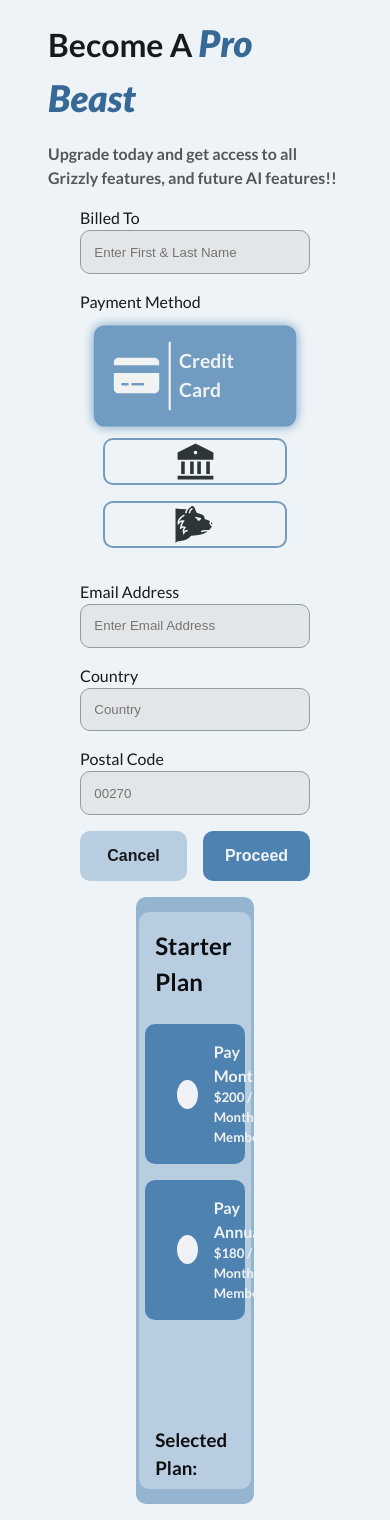
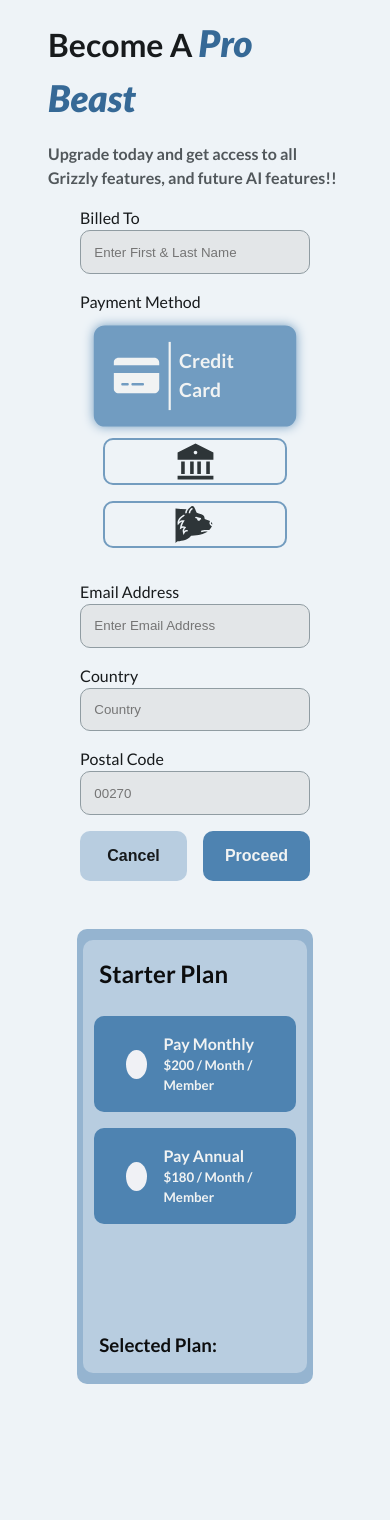
Before and after one commit to IkarosKurtz/Grizzly-Subscription, a React (Vite) app: page / in a window 390 px wide. After the commit the page ends 1400 px from the top, so only its background shows below. Built offline with nearby package versions, Linux system fonts and the light colour scheme.

Commit message:
style: :lipstick: adjust gap in main container and add responsive styles for select plan component

```diff
--- a/src/App.css
+++ b/src/App.css
@@ -23,6 +23,6 @@
   .main-container {
     flex-direction: column;
     align-items: center;
-    gap: 1em;
+    gap: 3em;
   }
 }
--- a/src/components/PaymentOption/PaymentOptions.css
+++ b/src/components/PaymentOption/PaymentOptions.css
@@ -65,3 +65,16 @@
   gap: 1em;
   padding: 0.5em 0;
 }
+
+
+@media (width <=500px) {
+  .select-plan {
+    width: 100%;
+  }
+}
+
+@media (width <=830px) {
+  .select-plan {
+    width: 80%;
+  }
+}
```
